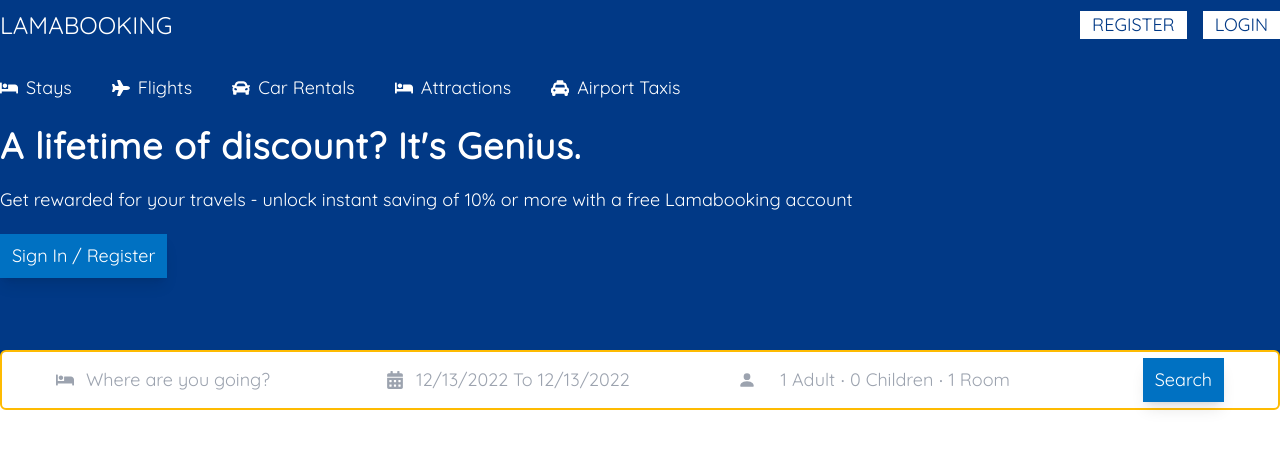
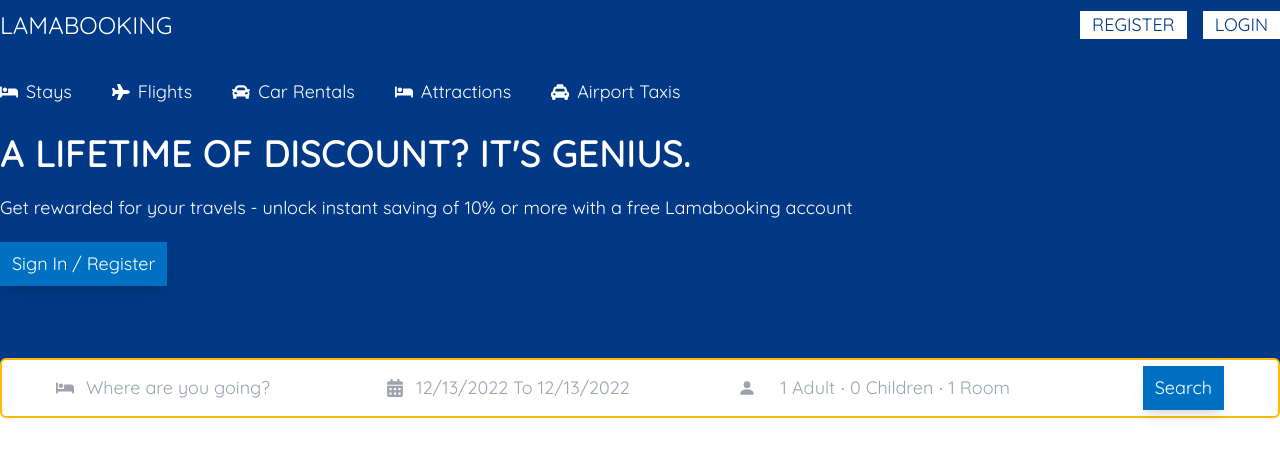
Before and after one commit to neyaznafiz/Bookingverse_Front-end, a React (Create React App) app: page / in a window 1280 px wide. Shown: the top 456 px of the page. Built offline with nearby package versions, Linux system fonts and the light colour scheme.

Commit message:
headet banner component created and header impliment done

```diff
--- a/src/Components/Header/Header.jsx
+++ b/src/Components/Header/Header.jsx
@@ -1,17 +1,16 @@
 import React from "react";
 import { FaBed, FaCar, FaPlane, FaTaxi } from "react-icons/fa";
-import Search from "./Search";
+import HeaderBanner from "./HeaderBanner";
+import Search from "./HeaderSearch";
 
 export const Header = ({ type }) => {
   const activeClass = "border-b-2 px-1";
 
   return (
     <div className="bg-[#013986] flex justify-center text-white transition-all duration-300 relative">
-      <div
-        className={`{type !== "hotelsList" ? " width mb-[100px]" : "width"`}
-      >
-        {/* banner nav */}
-        <div className="flex gap-10 my-6">
+      <div className={`{type !== "hotelsList" ? " width mb-[100px]" : "width"`}>
+        {/* header nav section */}
+        <div className="flex gap-10 my-7">
           <div className="flex items-center gap-2">
             <FaBed />
             <span>Stays</span>
@@ -38,20 +37,11 @@
           </div>
         </div>
 
-        {/* title */}
+        {/* header info section */}
         {type !== "hotelsList" && (
           <>
-            <h1 className="text-4xl font-bold tracking-wide my-5">
-              A lifetime of discount? It's Genius.
-            </h1>
-            <p className="my-5">
-              Get rewarded for your travels - unlock instant saving of 10% or
-              more with a free Lamabooking account
-            </p>
-            <button className="bg-[#0071c2] px-3 py-2 shadow-lg">
-              Sign In / Register
-            </button>
-
+            {/* banner section in header */}
+            <HeaderBanner />
             {/* search section in header */}
             <div className="mt-[100px]">
               <Search />
--- /dev/null
+++ b/src/Components/Header/HeaderBanner.jsx
@@ -0,0 +1,20 @@
+import React from 'react';
+
+const HeaderBanner = () => {
+    return (
+        <div>
+            <h1 className="text-4xl font-bold tracking-wide my-5 uppercase">
+              A lifetime of discount? It's Genius.
+            </h1>
+            <p className="my-5">
+              Get rewarded for your travels - unlock instant saving of 10% or
+              more with a free Lamabooking account
+            </p>
+            <button className="bg-[#0071c2] px-3 py-2 shadow-lg">
+              Sign In / Register
+            </button>
+        </div>
+    );
+};
+
+export default HeaderBanner;
```
Also changed, not shown: src/Components/Header/HeaderSearch.jsx (renamed from src/Components/Header/Search.jsx).
